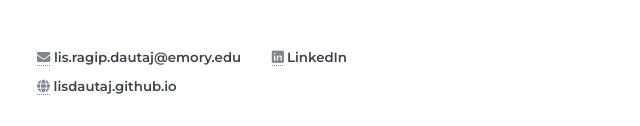
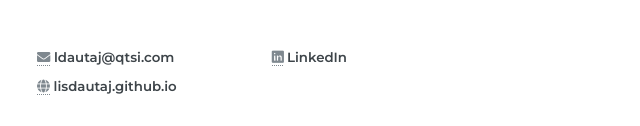
Before and after one commit to lisdautaj/lisdautaj.github.io, a plain HTML site: page index.html in a window 1280 px wide. Shown: the part 3227-3353 px from the top of the page, 137-777 px from the left. Drawn offline with Linux system fonts and the light colour scheme.

Commit message:
Update index.html

```diff
--- a/index.html
+++ b/index.html
@@ -194,7 +194,7 @@
 
 											<table style="table-layout: fixed; width: 50%;" class="noborder">
 												<tr>
-													<td><a href="mailto:ldautaj@qtsi.com" class="chill"><i class="icon fa fa-envelope"></i></a> lis.ragip.dautaj@emory.edu</td>
+													<td><a href="mailto:ldautaj@qtsi.com" class="chill"><i class="icon fa fa-envelope"></i></a> ldautaj@qtsi.com</td>
 													<td><a href="https://www.linkedin.com/in/ldautaj" class="chill"><i class="icon brands fa fa-linkedin"></i></a> LinkedIn</td>
 												</tr>
 												<tr>
```
